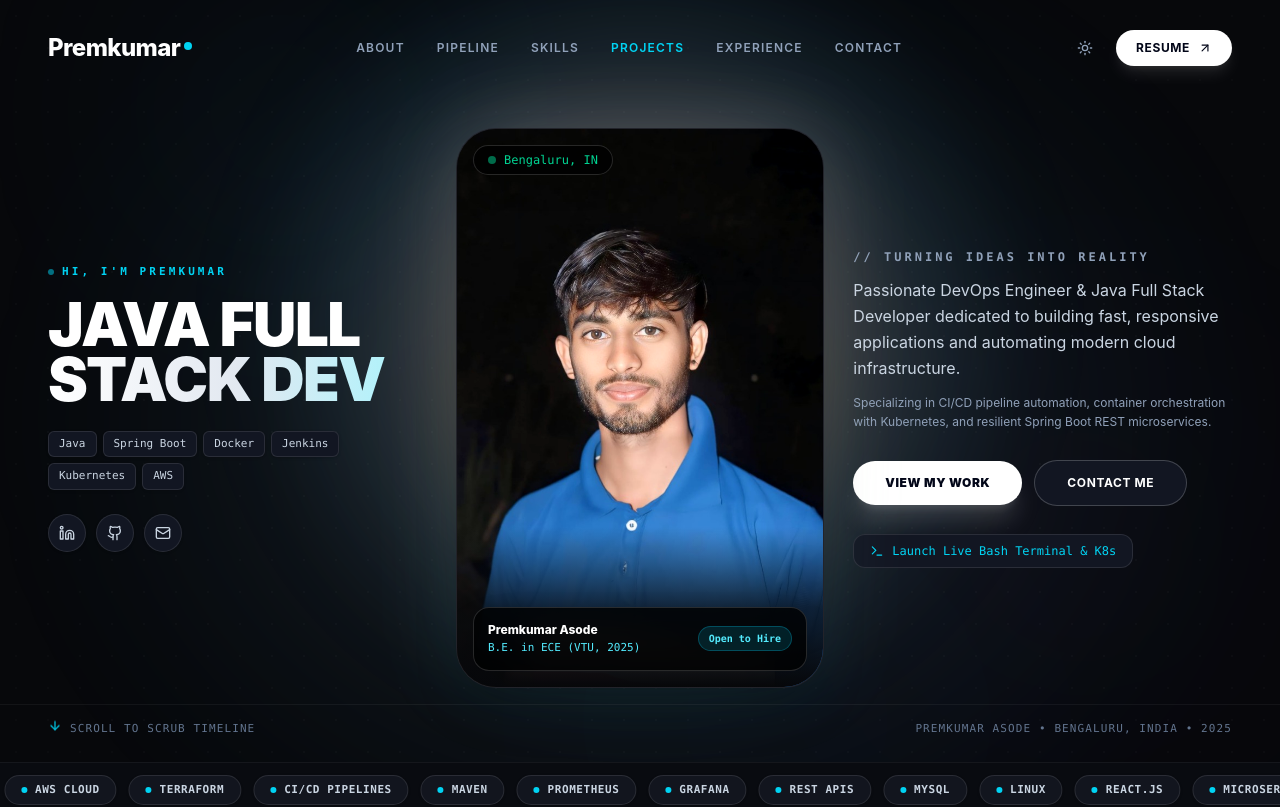
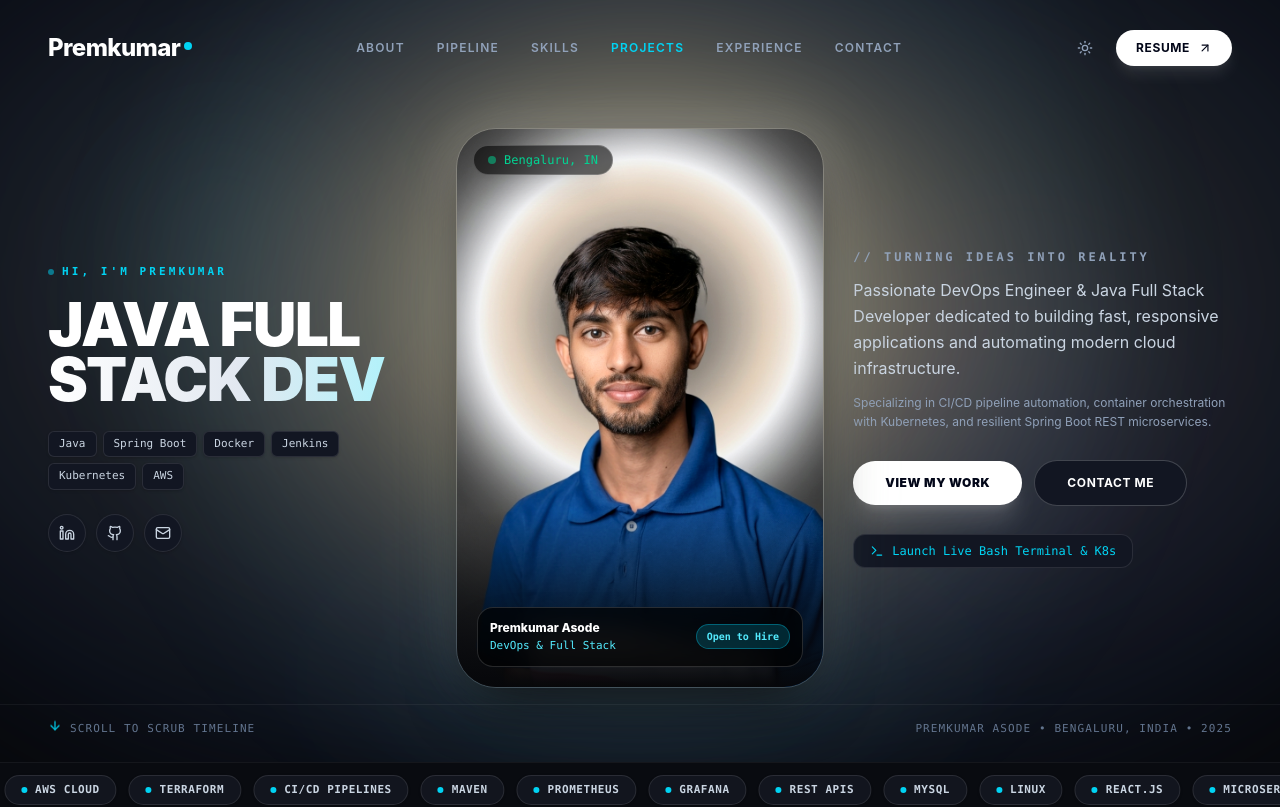
Before and after one commit to premasode/Portfolio., a React (Vite) app: page / in a window 1280 px wide. Shown: the top 807 px of the page. Built offline with nearby package versions, Linux system fonts and the light colour scheme.

Commit message:
feat: complete luxury studio lighting aesthetic with IntroLoader, studio halo portrait, and cinematic background

```diff
--- a/package.json
+++ b/package.json
@@ -23,6 +23,7 @@
     "@types/react-dom": "^19.2.7",
     "@vitejs/plugin-react": "^6.1.1",
     "oxlint": "^1.81.0",
+    "sharp": "^0.35.5",
     "vite": "^8.3.0"
   }
 }
--- a/src/App.jsx
+++ b/src/App.jsx
@@ -15,11 +15,17 @@ import Contact from './components/Contact';
 import Footer from './components/Footer';
 import ResumeModal from './components/ResumeModal';
 
+import IntroLoader from './components/IntroLoader';
+
 export function App() {
+  const [loading, setLoading] = useState(true);
   const [isResumeModalOpen, setIsResumeModalOpen] = useState(false);
 
   return (
     <ThemeProvider>
+      {/* Keyframe 0s Intro Initialization Screen */}
+      {loading && <IntroLoader onComplete={() => setLoading(false)} />}
+
       <div className="min-h-screen bg-[#07080b] text-slate-100 relative font-sans selection:bg-cyan-500/20 selection:text-cyan-200">
 
         {/* Cinematic Studio Spotlight & Background Lighting */}
--- a/src/components/BackgroundEffects.jsx
+++ b/src/components/BackgroundEffects.jsx
@@ -3,43 +3,38 @@ import React from 'react';
 export const BackgroundEffects = () => {
   return (
     <div className="fixed inset-0 pointer-events-none z-0 overflow-hidden">
-      {/* Studio Radial Spotlight behind the Hero (matches Reference Image 3 & 4) */}
+      {/* Studio Lighting Backdrop (Matches Keyframe 2s, 4s, 6s) */}
       <div
-        className="absolute top-1/4 left-1/2 -translate-x-1/2 -translate-y-1/4 w-[50rem] sm:w-[70rem] h-[40rem] sm:h-[55rem] rounded-full blur-[100px] opacity-75"
+        className="absolute top-[38%] left-1/2 -translate-x-1/2 -translate-y-1/2 w-[70rem] sm:w-[90rem] xl:w-[105rem] h-[48rem] sm:h-[62rem] rounded-full pointer-events-none"
         style={{
-          background: 'radial-gradient(ellipse at center, rgba(255, 237, 213, 0.18) 0%, rgba(148, 163, 184, 0.12) 35%, rgba(56, 189, 248, 0.06) 60%, transparent 75%)'
+          background: 'radial-gradient(ellipse at center, rgba(255, 255, 255, 0.40) 0%, rgba(254, 243, 199, 0.28) 22%, rgba(148, 163, 184, 0.16) 45%, rgba(15, 23, 42, 0.5) 70%, transparent 85%)',
+          filter: 'blur(65px)'
         }}
       />
 
-      {/* Secondary Ambient Soft Diffusion on Left & Right */}
+      {/* Cyan & Violet Ambient Accents on the corners */}
       <div
-        className="absolute -top-32 left-10 w-[30rem] h-[30rem] rounded-full blur-[120px] opacity-40"
+        className="absolute top-10 left-5 w-[25rem] h-[25rem] rounded-full opacity-35 pointer-events-none"
         style={{
-          background: 'radial-gradient(circle, rgba(56, 189, 248, 0.15) 0%, transparent 70%)'
+          background: 'radial-gradient(circle, rgba(56, 189, 248, 0.25) 0%, transparent 70%)',
+          filter: 'blur(80px)'
         }}
       />
 
       <div
-        className="absolute top-1/3 -right-20 w-[35rem] h-[35rem] rounded-full blur-[140px] opacity-35"
+        className="absolute top-1/4 right-5 w-[30rem] h-[30rem] rounded-full opacity-30 pointer-events-none"
         style={{
-          background: 'radial-gradient(circle, rgba(168, 85, 247, 0.12) 0%, transparent 70%)'
+          background: 'radial-gradient(circle, rgba(168, 85, 247, 0.22) 0%, transparent 70%)',
+          filter: 'blur(90px)'
         }}
       />
 
-      {/* Subtle Bottom Ambient Floor Glow */}
+      {/* Subtle Bottom Ambient Floor Reflection */}
       <div
-        className="absolute -bottom-40 left-1/3 w-[45rem] h-[30rem] rounded-full blur-[130px] opacity-30"
+        className="absolute -bottom-20 left-1/2 -translate-x-1/2 w-[55rem] h-[25rem] rounded-full opacity-25 pointer-events-none"
         style={{
-          background: 'radial-gradient(circle, rgba(59, 130, 246, 0.1) 0%, transparent 70%)'
-        }}
-      />
-
-      {/* Subtle Film Grain / Atmospheric Depth */}
-      <div
-        className="absolute inset-0 opacity-[0.025] pointer-events-none"
-        style={{
-          backgroundImage: `radial-gradient(rgba(255, 255, 255, 0.8) 1px, transparent 0)`,
-          backgroundSize: '32px 32px'
+          background: 'radial-gradient(ellipse at center, rgba(148, 163, 184, 0.18) 0%, transparent 70%)',
+          filter: 'blur(80px)'
         }}
       />
     </div>
--- a/src/components/Hero.jsx
+++ b/src/components/Hero.jsx
@@ -35,11 +35,12 @@ export const Hero = ({ onOpenResumeModal }) => {
   return (
     <section id="hero" className="relative min-h-[92vh] flex flex-col justify-between pt-28 pb-6 overflow-hidden">
 
-      {/* Dynamic Studio Spotlight Glow directly behind Premkumar's Head & Shoulders (Image 3) */}
-      <div className="absolute top-[42%] left-1/2 -translate-x-1/2 -translate-y-1/2 w-[28rem] sm:w-[38rem] xl:w-[46rem] h-[28rem] sm:h-[38rem] xl:h-[46rem] rounded-full pointer-events-none -z-0"
+      {/* Dynamic Studio Spotlight Glow directly behind Premkumar's Head & Shoulders (Matches Keyframe 2s, 4s, 6s) */}
+      <div
+        className="absolute top-[40%] left-1/2 -translate-x-1/2 -translate-y-1/2 w-[36rem] sm:w-[50rem] xl:w-[62rem] h-[36rem] sm:h-[50rem] xl:h-[62rem] rounded-full pointer-events-none -z-0"
         style={{
-          background: 'radial-gradient(circle, rgba(255, 237, 213, 0.28) 0%, rgba(203, 213, 225, 0.18) 35%, rgba(56, 189, 248, 0.08) 60%, transparent 75%)',
-          filter: 'blur(50px)'
+          background: 'radial-gradient(circle, rgba(255, 255, 255, 0.40) 0%, rgba(254, 243, 199, 0.25) 25%, rgba(148, 163, 184, 0.15) 45%, rgba(56, 189, 248, 0.06) 65%, transparent 80%)',
+          filter: 'blur(55px)'
         }}
       />
 
@@ -111,30 +112,30 @@ export const Hero = ({ onOpenResumeModal }) => {
               {/* Studio Rim-Light Halo directly hugging the portrait */}
               <div className="absolute inset-0 rounded-[3rem] bg-gradient-to-t from-cyan-500/20 via-amber-100/25 to-white/30 blur-2xl opacity-60 pointer-events-none"></div>
 
-              {/* Portrait Container - Seamless blend with dark vignette at bottom */}
-              <div className="relative w-72 sm:w-80 xl:w-92 h-[27rem] sm:h-[31rem] xl:h-[35rem] rounded-[2.5rem] overflow-hidden shadow-2xl bg-[#090b12] border border-white/10 group">
+              {/* Portrait Container - Seamless luxury studio presentation matching Keyframe 2s */}
+              <div className="relative w-72 sm:w-80 xl:w-92 h-[27rem] sm:h-[31rem] xl:h-[35rem] rounded-[2.5rem] overflow-hidden shadow-[0_25px_60px_-15px_rgba(0,0,0,0.8),0_0_50px_rgba(255,255,255,0.12)] border border-white/15 group">
                 <img
                   src={personalInfo.profileImage}
                   alt="Premkumar Asode"
-                  className="w-full h-full object-cover object-top filter contrast-[1.06] brightness-100 transition-transform duration-700 group-hover:scale-105"
+                  className="w-full h-full object-cover object-top filter contrast-[1.05] brightness-[1.02] transition-transform duration-700 group-hover:scale-105"
                 />
 
-                {/* Smooth Gradient Vignette Bottom Blend (fades seamlessly into background) */}
-                <div className="absolute inset-x-0 bottom-0 h-40 bg-gradient-to-t from-[#07080b] via-[#07080b]/75 to-transparent pointer-events-none"></div>
+                {/* Smooth Gradient Vignette Bottom Blend */}
+                <div className="absolute inset-x-0 bottom-0 h-44 bg-gradient-to-t from-[#07080b] via-[#07080b]/60 to-transparent pointer-events-none"></div>
 
                 {/* Location indicator */}
-                <div className="absolute top-4 left-4 inline-flex items-center gap-2 px-3.5 py-1.5 rounded-full bg-black/75 backdrop-blur-md border border-white/15 text-xs font-mono text-emerald-400 shadow-xl">
+                <div className="absolute top-4 left-4 inline-flex items-center gap-2 px-3.5 py-1.5 rounded-full bg-black/60 backdrop-blur-md border border-white/20 text-xs font-mono text-emerald-400 shadow-xl">
                   <span className="w-2 h-2 rounded-full bg-emerald-400 animate-pulse"></span>
                   <span>Bengaluru, IN</span>
                 </div>
 
-                {/* Profile Card */}
-                <div className="absolute bottom-4 left-4 right-4 p-3.5 rounded-2xl bg-black/80 backdrop-blur-md border border-white/15 flex items-center justify-between shadow-2xl">
+                {/* Minimalist Profile Pill */}
+                <div className="absolute bottom-5 left-5 right-5 p-3 rounded-2xl bg-black/70 backdrop-blur-md border border-white/15 flex items-center justify-between shadow-2xl">
                   <div className="space-y-0.5">
                     <span className="text-xs font-extrabold text-white block">Premkumar Asode</span>
-                    <span className="text-[11px] font-mono text-cyan-300 block">B.E. in ECE (VTU, 2025)</span>
+                    <span className="text-[11px] font-mono text-cyan-300 block">DevOps & Full Stack</span>
                   </div>
-                  <span className="px-2.5 py-1 rounded-full text-[10px] font-mono font-bold bg-cyan-500/15 text-cyan-300 border border-cyan-500/30">
+                  <span className="px-2.5 py-1 rounded-full text-[10px] font-mono font-bold bg-cyan-500/20 text-cyan-300 border border-cyan-500/40">
                     Open to Hire
                   </span>
                 </div>
--- /dev/null
+++ b/src/components/IntroLoader.jsx
@@ -0,0 +1,82 @@
+import React, { useState, useEffect } from 'react';
+
+export const IntroLoader = ({ onComplete }) => {
+  const [progress, setProgress] = useState(0);
+  const [isFading, setIsFading] = useState(false);
+
+  useEffect(() => {
+    const interval = setInterval(() => {
+      setProgress((prev) => {
+        if (prev >= 100) {
+          clearInterval(interval);
+          setTimeout(() => {
+            setIsFading(true);
+            setTimeout(() => {
+              if (onComplete) onComplete();
+            }, 600);
+          }, 300);
+          return 100;
+        }
+        const increment = Math.floor(Math.random() * 12) + 8;
+        return Math.min(prev + increment, 100);
+      });
+    }, 70);
+
+    return () => clearInterval(interval);
+  }, [onComplete]);
+
+  const handleDismiss = () => {
+    setIsFading(true);
+    setTimeout(() => {
+      if (onComplete) onComplete();
+    }, 400);
+  };
+
+  return (
+    <div
+      onClick={handleDismiss}
+      className={`fixed inset-0 z-[100] flex flex-col items-center justify-center bg-[#07080b] text-white transition-opacity duration-700 select-none cursor-pointer ${
+        isFading ? 'opacity-0 pointer-events-none' : 'opacity-100'
+      }`}
+      title="Click anywhere to enter immediately"
+    >
+      <div className="w-full max-w-md px-8 text-center space-y-6">
+        {/* Name Header matching Keyframe 0s */}
+        <div className="space-y-1">
+          <div className="text-[11px] font-mono tracking-[0.3em] uppercase text-slate-400">
+            SYSTEM INITIALIZATION
+          </div>
+          <h2 className="text-2xl sm:text-3xl font-black uppercase tracking-tight text-white">
+            PREMKUMAR ASODE
+          </h2>
+          <div className="text-xs font-mono text-cyan-400">
+            DevOps & Java Full Stack Engineer
+          </div>
+        </div>
+
+        {/* Big Percentage Counter matching Keyframe 0s */}
+        <div className="py-2">
+          <div className="text-6xl sm:text-7xl font-black tracking-tight font-mono text-white">
+            {progress}%
+          </div>
+        </div>
+
+        {/* Minimal Progress Bar */}
+        <div className="space-y-2">
+          <div className="w-full h-[2px] bg-white/10 rounded-full overflow-hidden">
+            <div
+              className="h-full bg-gradient-to-r from-cyan-400 via-white to-purple-400 transition-all duration-150 ease-out"
+              style={{ width: `${progress}%` }}
+            />
+          </div>
+          <div className="flex justify-between items-center text-[10px] font-mono text-slate-500">
+            <span>LOADING MODULES</span>
+            <span>{progress === 100 ? 'READY' : 'CALIBRATING...'}</span>
+          </div>
+        </div>
+      </div>
+    </div>
+  );
+};
+
+export default IntroLoader;
--- a/src/data/portfolioData.js
+++ b/src/data/portfolioData.js
@@ -16,7 +16,7 @@ export const personalInfo = {
   linkedin: "https://www.linkedin.com/in/premkumarasode/",
   github: "https://github.com/premasode",
   resumePath: "/Premkumar_Asode_Resume.pdf",
-  profileImage: "/premkumar.jpg",
+  profileImage: "/premkumar_studio.jpg",
   graduationYear: "2025",
   college: "Government Engineering College, Chamarajanagar",
   university: "Visvesvaraya Technological University (VTU), Belagavi",
```
Also changed, not shown: public/premkumar_studio.jpg (added), 1 other file (tests, documents, lock files or other folders).
